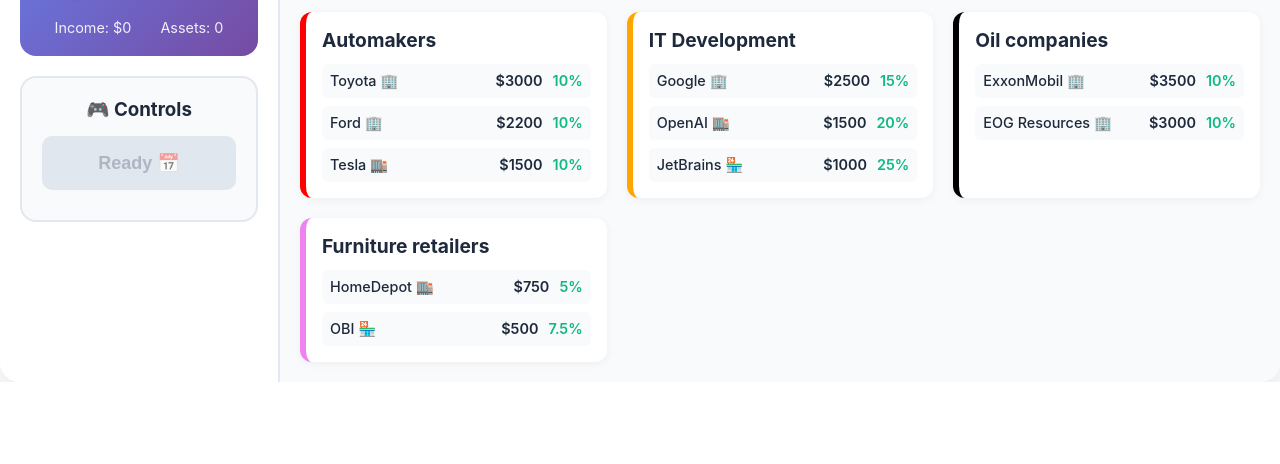
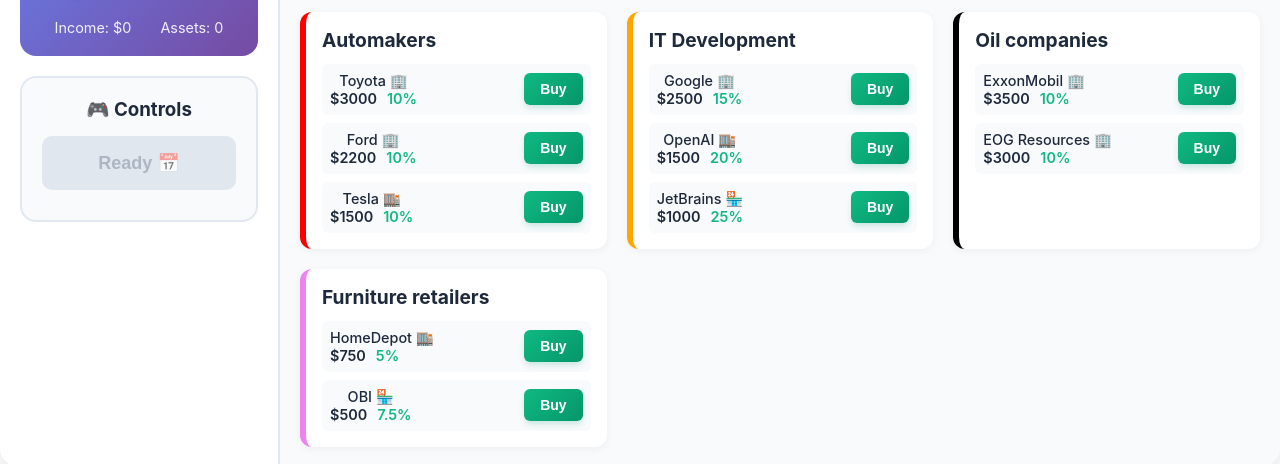
Before and after one commit to arrrtema1/investogame, a React (Create React App) app: page /game in a window 1280 px wide. Shown: the part 476-940 px from the top of the page. Before the commit the page ends 858 px from the top, so only its background shows below. Built offline with nearby package versions, Linux system fonts and the light colour scheme.

Commit message:
Now you can buy stocks. Fixed assets counter bug.

```diff
--- a/src/components/Game/GameBoard/GameBoard.tsx
+++ b/src/components/Game/GameBoard/GameBoard.tsx
@@ -57,6 +57,7 @@
                 <div className="companies">
                     {sector.companies.map(company => (
                         <div key={company.id} className={`company-item ${company.isBankrupt ? 'bankrupt' : ''}`}>
+                            <div className="company-info">
                                 <div className="company-name">
                                     {company.name}
                                     {company.size === 'large' && ' 🏢'}
@@ -70,6 +71,20 @@
                                 </span>
                                     {company.isBankrupt && <span className="bankrupt-label">💀</span>}
                                 </div>
+                            </div>
+
+                            {gameState.phase === 'trading' && !company.isBankrupt && (
+                                <div className="company-actions">
+                                    <Button
+                                        size="small"
+                                        variant="success"
+                                        onClick={() => handleBuyAsset(company)}
+                                        disabled={currentPlayer.balance < company.price}
+                                    >
+                                        Buy
+                                    </Button>
+                                </div>
+                            )}
                         </div>
                     ))}
                 </div>
@@ -237,10 +252,10 @@
                         <div className="player-stats">
                             <div>Income: ${currentPlayer.totalIncome}</div>
                             <div>Assets: {
-                                currentPlayer.portfolio.stocks.length +
-                                currentPlayer.portfolio.bonds.length +
-                                currentPlayer.portfolio.realEstate.length +
-                                currentPlayer.portfolio.metals.length
+                                currentPlayer.portfolio.stocks.reduce((sum, item) => sum + item.quantity, 0) +
+                                currentPlayer.portfolio.bonds.reduce((sum, item) => sum + item.quantity, 0) +
+                                currentPlayer.portfolio.realEstate.reduce((sum, item) => sum + item.quantity, 0) +
+                                currentPlayer.portfolio.metals.reduce((sum, item) => sum + item.quantity, 0)
                             }</div>
                         </div>
                     </div>
```
Lines whose indentation alone changed are shown as unchanged.
